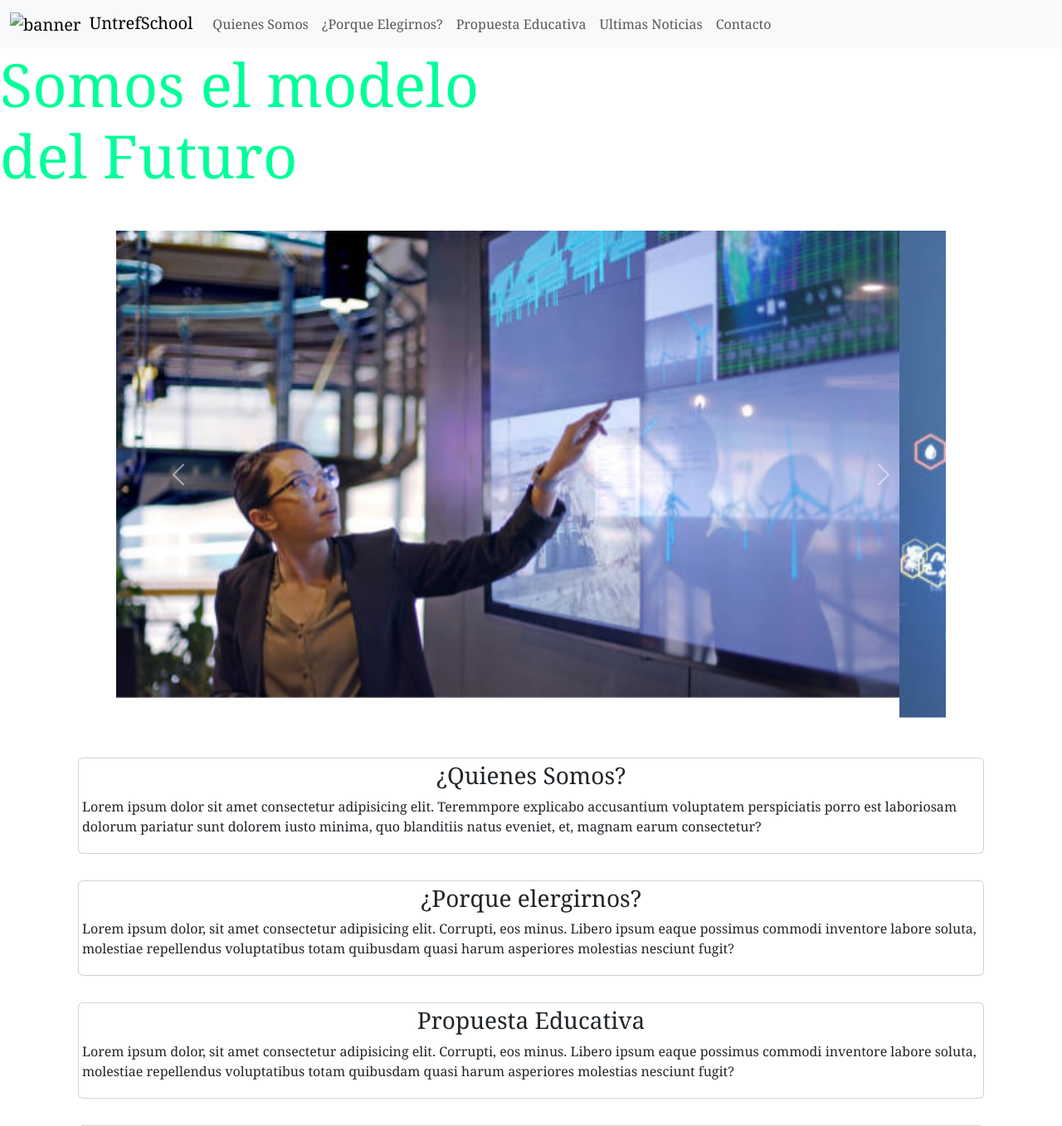
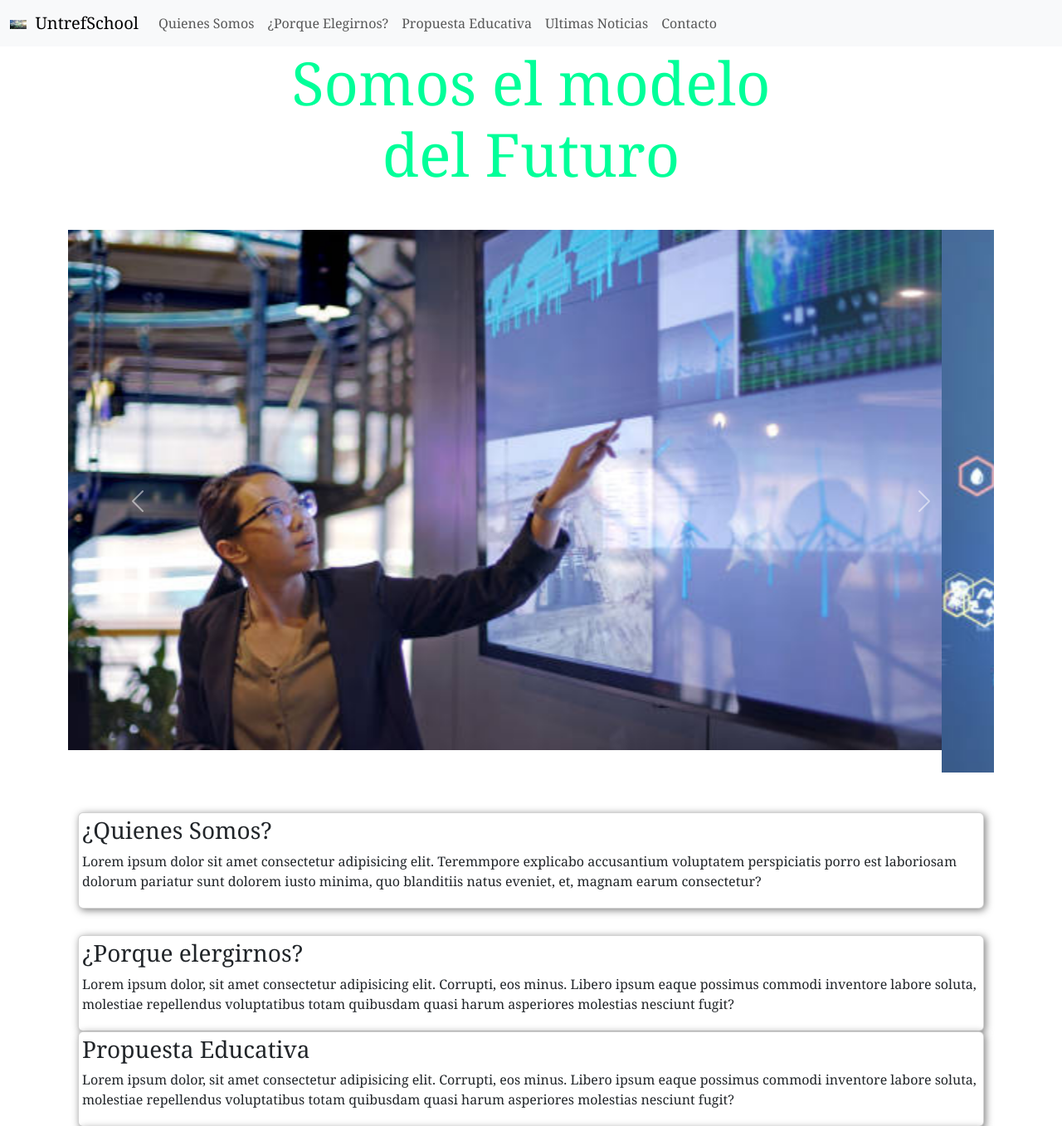
Before and after one commit to Esmeraldapriss/Proyecto-Integradro-Web-UnTref-Roxana.Soto, a plain HTML site: page index.html in a window 1280 px wide. Shown: the top 1357 px of the page at 83% size. Drawn offline with nearby package versions, Linux system fonts and the light colour scheme.

Commit message:
trabajando

```diff
--- a/ccs/index.css
+++ b/ccs/index.css
@@ -30,10 +30,12 @@ header .logo {
     width: 3rem;
     height: 3rem;
 }
-
+#encabezado{
+text-align: center;
+}
 
 #contenedorCarrousell {
-    width: 80%;
+    width: 100%;
 }
 
 
@@ -42,12 +44,37 @@ header .logo {
     color: #00ff99;
 }
 
-
-.card{
+#Informacion-UntrefSchool .card{
+    padding: 50px;
+    background-size: 100% 150px;
+    background-repeat: no-repeat;
+    background-position-y: 0;
+    background-color: #10528b (50, 50, 50, 1);
+    box-shadow: 2px 2px 10px rgba(0,0,0,0.5);
+}
+.card:first-child{
     height:fit-content;
     margin-bottom: 2rem;
+    background-image: linear-gradient(
+    0deg,
+    rgba(0,0,0,0.5),
+    rgba(0,0,0,0.5);
+    backdrop: filter 2px;;
+}
 
-}
+.card:nth-child(2){
+    backdrop-filter: rgba(0,0,0,0.5),
+     rgba(0,0,0,0.5);
+
+    }
+ .card:nth-child(3){
+    background-image: linear-gradie
+          0deg,
+     rgba(0,0,0,0.5),
+     rgba(0,0,0,0.5)
+     }
+
+
 .card h3{
     text-align: center;
 }
--- a/index.html
+++ b/index.html
@@ -5,11 +5,11 @@
   <meta name="author" value="Roxana Soto">
   <meta name="viewport" content="width=device-width, initial-scale=1.0">
   <title>Proyecto Programar 4.0</title>
-  <link rel="shortcut icon" href="./img/corazon.png" type="image/x-icon">
+  <link rel="shortcut icon" href="./img/favicon.ico" type="image/x-icon">
   <!--Enlaces paea utilizar iconos-->
   <script type="module" src="https://unpkg.com/ionicons@7.1.0/dist/ionicons/ionicons.esm.js"></script>
   <script nomodule src="https://unpkg.com/ionicons@7.1.0/dist/ionicons/ionicons.js"></script>
-  <!--Esta es mi cuenta - obten la tuya-->
+
   <script src="https://kit.fontawesome.com/7968cc1663.js" crossorigin="anonymous"></script>
   <link href="https://cdn.jsdelivr.net/npm/bootstrap@5.3.0/dist/css/bootstrap.min.css" rel="stylesheet"
     integrity="sha384-9ndCyUaIbzAi2FUVXJi0CjmCapSmO7SnpJef0486qhLnuZ2cdeRhO02iuK6FUUVM" crossorigin="anonymous">
@@ -26,7 +26,7 @@
 
   <nav class="navbar navbar-expand-lg bg-body-tertiary">
     <div class="container-fluid">
-      <a class="navbar-brand" href="#"> <img src="./img/corazon.png" width="20" class="img-fluid" alt="banner">
+      <a class="navbar-brand" href="#"> <img src="./img/Banner.jpg" width="20" class="img-fluid" alt="banner">
         &nbsp;UntrefSchool</a>
       <button class="navbar-toggler" type="button" data-bs-toggle="collapse" data-bs-target="#navbarNavAltMarkup"
         aria-controls="navbarNavAltMarkup" aria-label="Toggle navigation">
```
